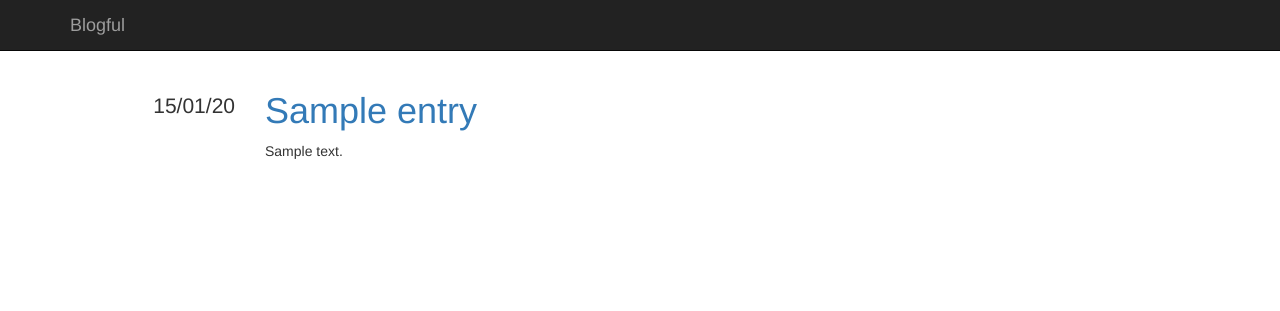
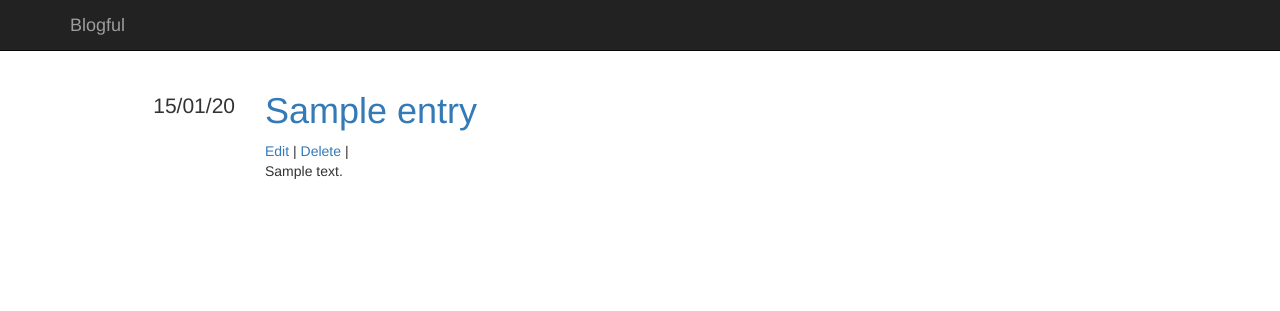
Before and after one commit to neil0212/blogful, a Flask app: page / in a window 1280 px wide. Shown: the top 311 px of the page. Run offline with Flask 2, Linux system fonts and the light colour scheme; tables that the repository leaves empty hold one stand-in row (values such as "Sample post"); some libraries are stand-ins or nearby versions.

Commit message:
edit function

```diff
--- a/blog/templates/macros.html
+++ b/blog/templates/macros.html
@@ -10,7 +10,11 @@
     <div class="col-md-10">
         <h1>
 
-             <h1><a href="{{ url_for('eachentry', id=entry.id) }}">{{ entry.title }}</a></h1>
+             <h1><a href="#">{{ entry.title }}</a></h1>
+             <nav>
+                <a href="#">Edit</a> |
+                <a href="#">Delete</a> |
+             </nav>
 
         </h1>
         {{ entry.content | markdown }}
--- a/blog/views.py
+++ b/blog/views.py
@@ -54,3 +54,19 @@ def add_entry_post():
     session.add(entry)
     session.commit()
     return redirect(url_for("entries"))
+
+
+
+@app.route("/entry/<int:id>/edit", methods=["GET"])
+def edit_id_entry_get(id):
+    entry = session.query(Entry).get(id)
+    return render_template("edit_entry.html", entry=entry)
+
+
+@app.route("/entry/<int:id>/edit", methods=["POST"])
+def edit_entry_post(id):
+    entry = session.query(Entry).get(id)
+    entry.title=request.form["title"]
+    entry.cotent=request.form["content"]
+    session.commit()
+    return redirect(url_for("entries"))
```
Also changed, not shown: blog/templates/edit_entry.html (+7 -2 lines).
